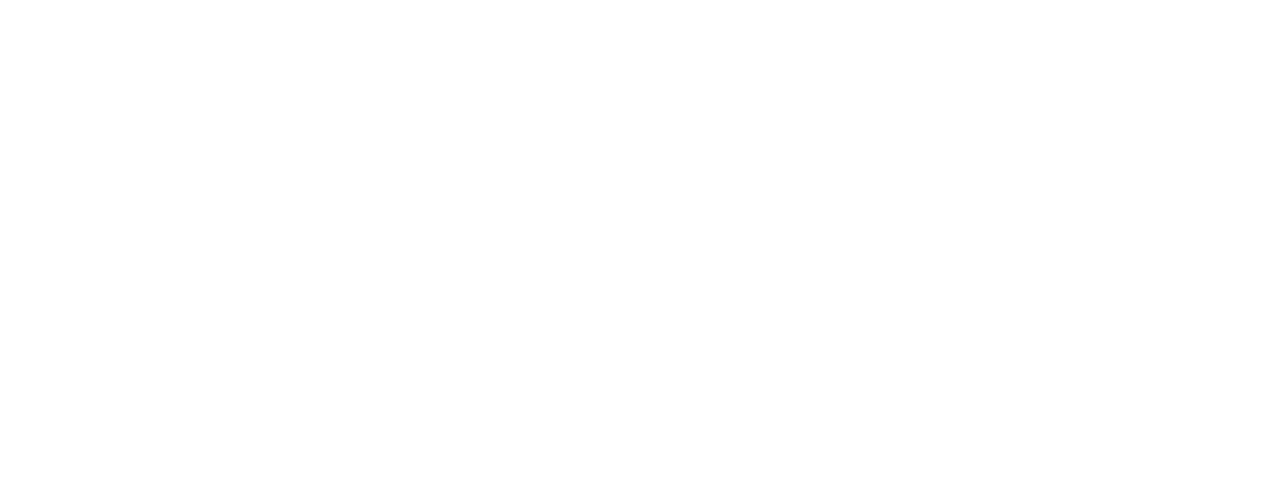
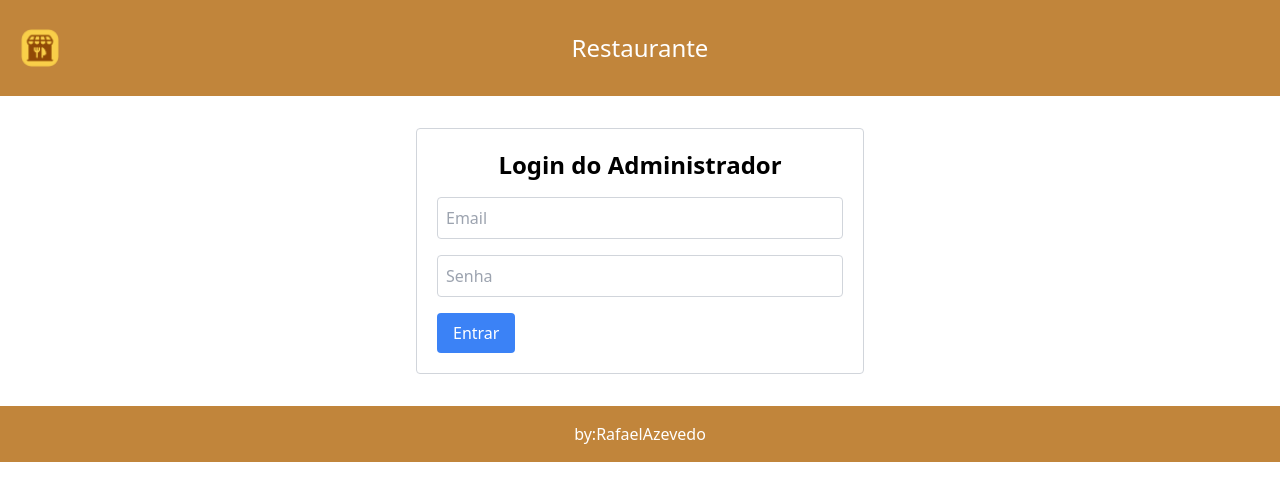
Before and after one commit to Azvedo/CardapioOnline, a React (Vite) app: page /admin in a window 1280 px wide. Before the commit this address had no page. Shown: the top 500 px of the page. Built offline with nearby package versions, Linux system fonts and the light colour scheme.

Commit message:
adicionando página para administrador

```diff
--- a/src/main.jsx
+++ b/src/main.jsx
@@ -2,6 +2,7 @@
 import { createRoot } from 'react-dom/client'
 import Home from './screens/Home.jsx'
 import Order from './screens/Order.jsx'
+import Login from './screens/Login.jsx'
 import './index.css'
 import { BrowserRouter as Router, Routes, Route } from 'react-router-dom'
 
@@ -11,6 +12,7 @@
       <Routes>
         <Route path="/" element={<Home />} />
         <Route path="/pedido" element={<Order />} />
+        <Route path="/admin" element={<Login />} />
       </Routes>
     </Router>
   </StrictMode>,
--- /dev/null
+++ b/src/screens/Admin.jsx
@@ -0,0 +1,93 @@
+import { useEffect, useState } from "react";
+import { listenToCardapio } from "../services/firestore";
+import Item from "../components/Item";
+import { FontAwesomeIcon } from "@fortawesome/react-fontawesome";
+import { faPlus } from "@fortawesome/free-solid-svg-icons";
+import CreateModal from "../components/Modals/CreateModal";
+
+function Admin() {
+
+    const [menu, setMenu] = useState({ Carnes: [], Acompanhamentos: [], Bebidas: [] });
+    const [createModalVisible, setCreateModalVisible] = useState(false);
+
+    const toggleCreateModal = () => {
+        setCreateModalVisible(!createModalVisible);
+    }
+
+    useEffect(() => {
+        // Configura o listener para ouvir alterações no cardápio
+        const unsubscribe = listenToCardapio((updatedMenu) => {
+            // Divide os itens por categoria
+            const categorizedMenu = {
+                Carnes: updatedMenu.filter((item) => item.type === "Carnes"),
+                Acompanhamentos: updatedMenu.filter((item) => item.type === "Acompanhamentos"),
+                Bebidas: updatedMenu.filter((item) => item.type === "Bebidas"),
+            };
+            setMenu(categorizedMenu);
+        });
+
+        // Remove o listener quando o componente for desmontado
+        return () => unsubscribe();
+    }, []);
+
+    return (
+        <div className="font-Poppins overflow-x-hidden ">
+            <div className="flex justify-between items-center py-2 px-5">
+                <h2 className="text-brand-primary font-medium text-xl">Cardápio</h2>
+                <button onClick={toggleCreateModal}>
+                    <FontAwesomeIcon icon={faPlus} className="text-brand-primary hover:text-amber-900 text-xl" />
+                </button>
+            </div>
+            <div className="flex p-1 justify-around border-2 text-xs ">
+                <h2 className="text-[#888888] font-regular ">
+                    <a href="#carnes">Carnes</a>
+                </h2>
+                <h2 className="text-[#888888] font-regular">
+                    <a href="#acompanhamento">Acompanhamentos</a>
+                </h2>
+                <h2 className="text-[#888888] font-regular">
+                    <a href="#bebidas">Bebidas</a>
+                </h2>
+            </div>
+            <div className="flex flex-col justify-around h-[500px] sm:h-full overflow-y-auto ">
+                <div>
+                    <h2
+                        className="text-[#424242] font-medium px-8 pt-4 text-[18px]"
+                        id="carnes"
+                    >
+                        Carnes
+                    </h2>
+                </div>
+                {menu.Carnes.map((item) => (
+                    <Item item={item} key={item.id} AdminPage={true} />
+                ))}
+                <div>
+                    <h2
+                        className="text-[#424242] font-medium px-8 pt-1 text-[18px]"
+                        id="acompanhamento"
+                    >
+                        Acompanhamentos
+                    </h2>
+                </div>
+                {menu.Acompanhamentos.map((item) => (
+                    <Item item={item} key={item.id} AdminPage={true} />
+                ))}
+                <div>
+                    <h2
+                        className="text-[#424242] font-medium px-8 pt-4 text-[18px]"
+                        id="bebidas"
+                    >
+                        Bebidas
+                    </h2>
+                </div>
+                {menu.Bebidas.map((item) => (
+                    <Item item={item} key={item.id} AdminPage={true} />
+                ))}
+            </div>
+            <CreateModal isOpen={createModalVisible} close={toggleCreateModal} />
+        </div>
+    );
+}
+
+
+export default Admin
--- /dev/null
+++ b/src/screens/Login.jsx
@@ -0,0 +1,94 @@
+import { useState } from "react";
+import { signInWithEmailAndPassword } from "firebase/auth";
+import { auth } from "../services/firebase";
+import Header from "../components/Header";
+import Footer from "../components/Footer";
+import Admin from "./Admin";
+import { FontAwesomeIcon } from "@fortawesome/react-fontawesome";
+import { faSignOutAlt } from "@fortawesome/free-solid-svg-icons";
+
+const Login = () => {
+  const [email, setEmail] = useState("");
+  const [password, setPassword] = useState("");
+  const [isLoggedIn, setIsLoggedIn] = useState(false);
+  const [error, setError] = useState("");
+
+  // Email do administrador autorizado
+  const ADMIN_EMAIL = "admin@example.com";
+
+  const handleLogin = async (e) => {
+    e.preventDefault();
+    try {
+      const userCredential = await signInWithEmailAndPassword(auth, email, password);
+      const user = userCredential.user;
+      console.log("Usuário autenticado:", user.email);
+      if (user.email === ADMIN_EMAIL) {
+        setIsLoggedIn(true);
+        setError("");
+        console.log("Admin autenticado com sucesso!");
+      } else {
+        setError("Usuário não autorizado!");
+        console.log("Usuário não autorizado!");
+      }
+    } catch (error) {
+      setError("Erro ao autenticar: " + error.message);
+      console.error("Erro ao autenticar:", error.message);
+    }
+  };
+
+  const handleLogout = () => {
+    auth.signOut();
+    setIsLoggedIn(false);
+    setEmail("");
+    setPassword("");
+  };
+
+  return (
+    <div>
+      <Header />
+      {isLoggedIn && (
+        <button className="absolute right-4 top-[36px] text-[#F9CF49] hover:text-yellow-300" onClick={handleLogout}>
+        <FontAwesomeIcon icon={faSignOutAlt} /> Logout
+      </button>
+      )}
+      <div>
+        {isLoggedIn ? (
+          <div>
+            <Admin />
+          </div>
+        ) : (
+          <form onSubmit={handleLogin} className="p-5 max-w-md mx-auto border border-gray-300 rounded m-8">
+            <h2 className="text-2xl font-bold mb-4 text-center">Login do Administrador</h2>
+            {error && <p className="text-red-500 mb-4">{error}</p>}
+            <div>
+              <input
+                type="email"
+                placeholder="Email"
+                value={email}
+                onChange={(e) => setEmail(e.target.value)}
+                required
+                className="p-2 mb-4 w-full border border-gray-300 rounded"
+              />
+            </div>
+            <div>
+              <input
+                type="password"
+                placeholder="Senha"
+                value={password}
+                onChange={(e) => setPassword(e.target.value)}
+                required
+                className="p-2 mb-4 w-full border border-gray-300 rounded"
+              />
+            </div>
+            <button type="submit" className="px-4 py-2 bg-blue-500 text-white rounded">
+              Entrar
+            </button>
+          </form>
+        )}
+      </div>
+      <Footer />
+    </div>
+  );
+};
+
+export default Login;
```
